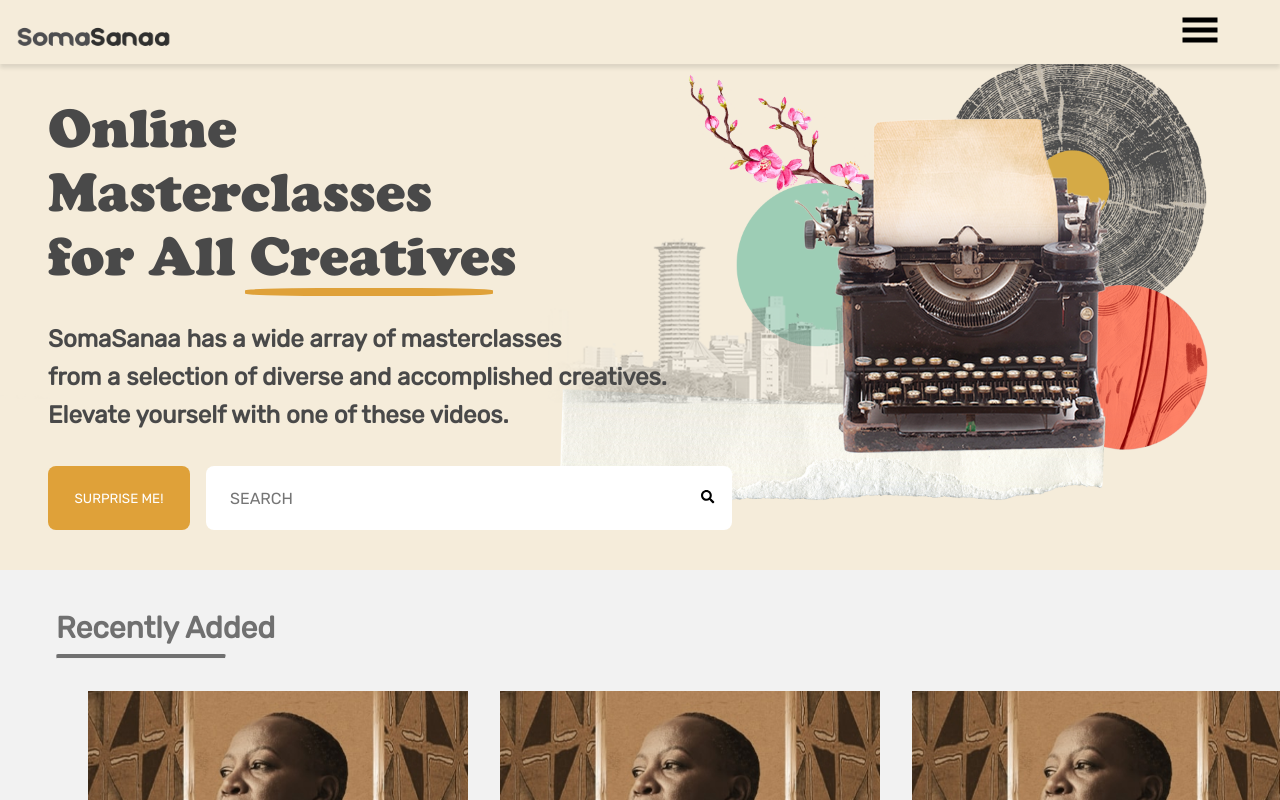
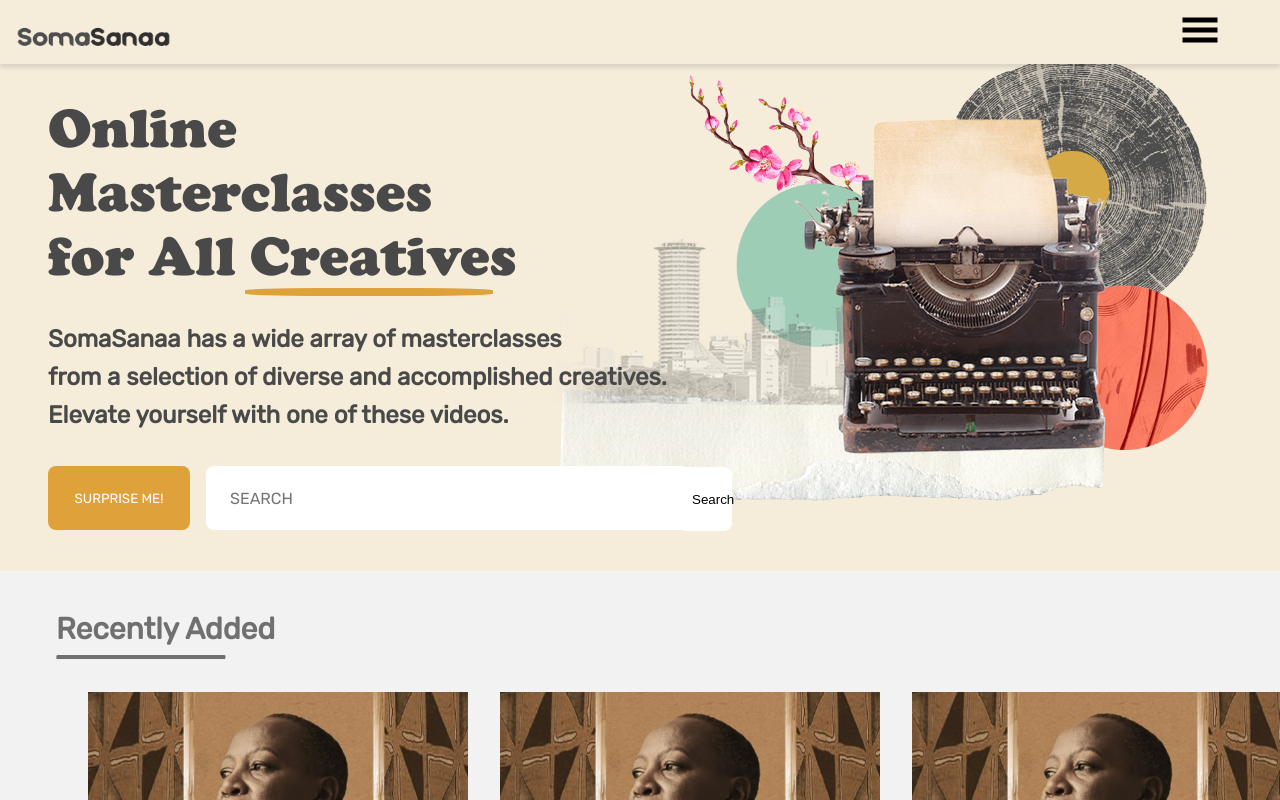
Before and after one commit to zidanegimiga/SomaSanaa, a Next.js app: page / in a window 1280 px wide. Shown: the top 800 px of the page. Built offline with nearby package versions, Linux system fonts and the light colour scheme.

Commit message:
fix: remove search icon

```diff
--- a/src/features/Home/Hero/Hero.tsx
+++ b/src/features/Home/Hero/Hero.tsx
@@ -4,7 +4,7 @@
 import Fuse from 'fuse.js';
 import Button from 'shared/Button';
 import styles from './Hero.module.scss';
-import {FaSearch} from 'react-icons/fa';
+// import {FaSearch} from 'react-icons/fa';
 
 const Hero = ({payload}) => {
   const [focus, setFocus] = useState(false);
@@ -85,7 +85,8 @@
                   type='submit'
                   onClick={handleSearch}
                 >
-                  <FaSearch />
+                  {/* <FaSearch /> */}
+                  Search
                 </button>
                 {
                   searchModal  &&
```
